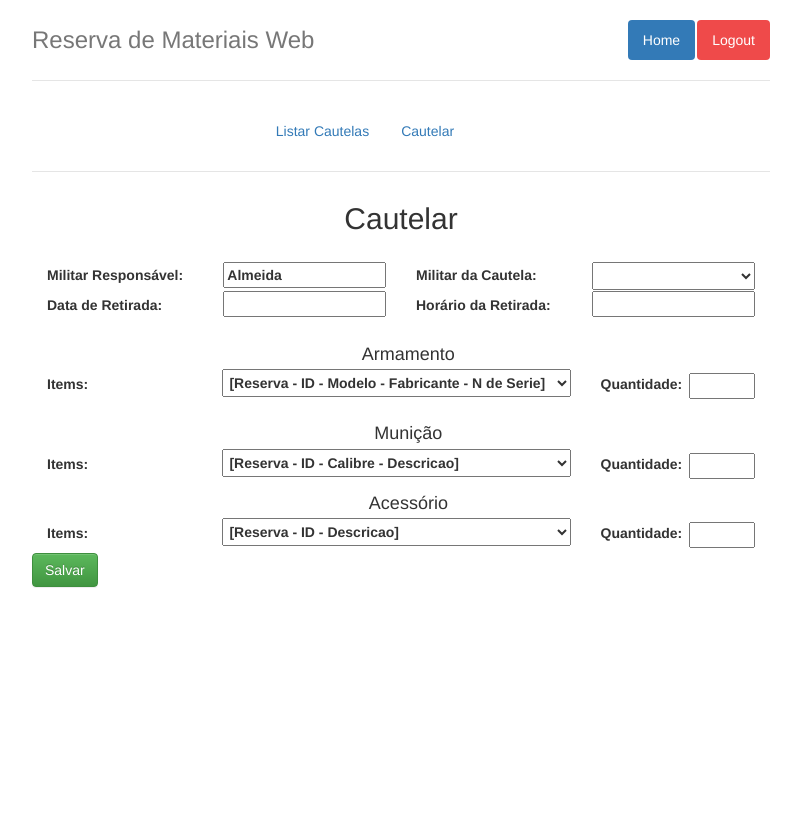
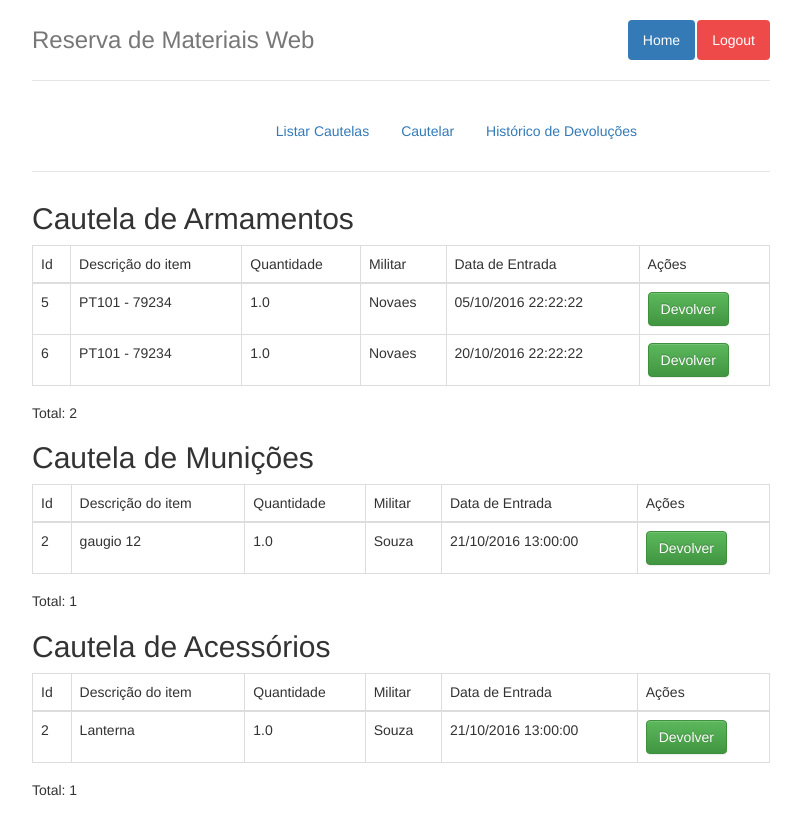
Before and after one commit to welbert/ProjetoWebPython, a Django app: page /p_registro/listar_cautelas in a window 1280 px wide. Shown: the whole page, without its empty margins (239-1040 px from the left). Before the commit the page ends 588 px from the top, so only its background shows below. Run offline with Django 3.2, Linux system fonts and the light colour scheme; a user stored in the database is signed in; data comes from the database, SQL or seed files in the repository; both versions use the stored data as it was after the commit; some libraries are stand-ins or nearby versions.

Commit message:
criado página de listagem de cautelas [já funcional]. adicionado botão de devolução de cautela por item e adicionado link no header de cautela

```diff
--- a/registro/models.py
+++ b/registro/models.py
@@ -7,7 +7,6 @@ class Armamento(models.Model):
     fabricante = models.CharField('Fabricante',max_length=200)
     def __str__(self):
         return "Id: "+str(self.id)+" - "+self.fabricante+"-"+self.modelo
-
 
 class Municao(models.Model):
     calibre = models.DecimalField('Calibre',max_digits=5, decimal_places=2)
--- a/registro/templates/registro/cautelar.html
+++ b/registro/templates/registro/cautelar.html
@@ -11,6 +11,7 @@
       <ul class="nav nav-pills" style=" margin-left: 31%;">
         <li role="presentation" ><a href="{% url 'listar_cautelas' %}">Listar Cautelas</a></li>
         <li role="presentation" ><a href="{% url 'cautelas' %}">Cautelar</a></li>
+        <li role="presentation" ><a href="{% url 'listar_cautelas' %}">Histórico de Devoluções</a></li>
       </ul>
     </nav>
 </div>
--- /dev/null
+++ b/registro/templates/registro/listar_cautelas.html
@@ -0,0 +1,115 @@
+{% extends 'base/layout.html' %}
+
+{% block title %}Equipamentos{% endblock %}
+
+{% block content %}
+
+<div class="header clearfix">
+    <nav>
+      <ul class="nav nav-pills" style=" margin-left: 31%;">
+        <li role="presentation" ><a href="{% url 'listar_cautelas' %}">Listar Cautelas</a></li>
+        <li role="presentation" ><a href="{% url 'cautelas' %}">Cautelar</a></li>
+        <li role="presentation" ><a href="{% url 'listar_cautelas' %}">Histórico de Devoluções</a></li>
+      </ul>
+    </nav>
+</div>
+
+{% if armamento_list %}
+<h2>Cautela de Armamentos</h2>
+<table class="table table-bordered table-responsive">
+<thead>
+<tr>
+    <td>Id</td>
+    <td>Descrição do item</td>
+    <td>Quantidade</td>
+    <td>Militar</td>
+    <td>Data de Entrada</td>
+    <td>Ações</td>
+</tr>
+</thead>
+<tbody>
+    {% for item in armamento_list %}
+        <tr>
+            <td>{{ item.id}}</td>
+            <td>{{ item.descricao}}</td>
+            <td>{{ item.quantidade}}</td>
+            <td>{{ item.nome_de_guerra}}</td>
+            <td>{{ item.data_de_retirada}}</td>
+            <td>
+                <a href=""><button class="btn btn-success">Devolver</button></a>
+            <!--    <a href="{% url 'index' %}" onclick="return confirm('Deseja Excluir?')"><button class="btn btn-danger">Excluir!</button></a>-->
+            </td>
+        </tr>
+    {% endfor %}
+</tbody>
+</table>
+<h5>Total: {{ armamento_count }}</h5>
+{% endif %}
+
+{% if municao_list %}
+<h2>Cautela de Munições</h2>
+<table class="table table-bordered table-responsive">
+<thead>
+<tr>
+    <td>Id</td>
+    <td>Descrição do item</td>
+    <td>Quantidade</td>
+    <td>Militar</td>
+    <td>Data de Entrada</td>
+    <td>Ações</td>
+</tr>
+</thead>
+<tbody>
+    {% for item in municao_list %}
+        <tr>
+            <td>{{ item.id}}</td>
+            <td>{{ item.descricao}}</td>
+            <td>{{ item.quantidade}}</td>
+            <td>{{ item.nome_de_guerra}}</td>
+            <td>{{ item.data_de_retirada}}</td>
+            <td>
+                <a href=""><button class="btn btn-success">Devolver</button></a>
+            <!--    <a href="{% url 'index' %}" onclick="return confirm('Deseja Excluir?')"><button class="btn btn-danger">Excluir!</button></a>-->
+            </td>
+        </tr>
+    {% endfor %}
+</tbody>
+</table>
+<h5>Total: {{ municao_count }}</h5>
+{% endif %}
+
+{% if acessorio_list %}
+
+<h2>Cautela de Acessórios</h2>
+
+<table class="table table-bordered table-responsive">
+<thead>
+<tr>
+    <td>Id</td>
+    <td>Descrição do item</td>
+    <td>Quantidade</td>
+    <td>Militar</td>
+    <td>Data de Entrada</td>
+    <td>Ações</td>
+</tr>
+</thead>
+<tbody>
+    {% for item in acessorio_list %}
+        <tr>
+            <td>{{ item.id}}</td>
+            <td>{{ item.descricao}}</td>
+            <td>{{ item.quantidade}}</td>
+            <td>{{ item.nome_de_guerra}}</td>
+            <td>{{ item.data_de_retirada}}</td>
+            <td>
+                <a href=""><button class="btn btn-success">Devolver</button></a>
+            <!--    <a href="{% url 'index' %}" onclick="return confirm('Deseja Excluir?')"><button class="btn btn-danger">Excluir!</button></a>-->
+            </td>
+        </tr>
+    {% endfor %}
+</tbody>
+</table>
+<h5>Total: {{ acessorio_count }}</h5>
+{% endif %}
+
+{% endblock %}
--- a/registro/urls.py
+++ b/registro/urls.py
@@ -7,7 +7,7 @@ urlpatterns = [
     url(r'^p_registro/armamento', views.list_arma, name='armamento'),
     url(r'^p_registro/municao', views.list_muni, name='municao'),
     url(r'^p_registro/acessorio', views.list_acesso, name='acessorio'),
-    url(r'^p_registro/listar_cautelas', views.cautelar_index, name='listar_cautelas'),
+    url(r'^p_registro/listar_cautelas', views.cautelar_listar, name='listar_cautelas'),
     url(r'^p_registro/cautelas', views.cautelar_index, name='cautelas'),
     url(r'^cautelaRegistro', views.formularioCautela, name='formularioCautela'),
     url(r'^(?P<equip_reserva_id>[0-9]+)/$', views.shows_equip_reserva_num, name='shows_equip_reserva_id'),
--- a/registro/views.py
+++ b/registro/views.py
@@ -123,6 +123,44 @@ def shows_equip_reserva_num(request, equip_reserva_id):
     output += "<br><br><b> Total de equipamentos cadastrados: "+str(i+im+ia)+'<b>'
 
     return HttpResponse( output )
+
+
+@login_required(login_url="../admin/login/")
+def cautelar_listar(request):
+    #return HttpResponse( "This is a test index" );
+    template = loader.get_template('registro/listar_cautelas.html')
+
+    armamento_list = Cautela_Armamento.objects.raw('\
+        SELECT caut_arm.id, (arm.modelo||" - "||arm.numero_de_serie) as descricao, caut_arm.quantidade, mili.nome_de_guerra, caut_arm.data_de_retirada FROM registro_cautela_armamento caut_arm\
+        JOIN registro_armamento arm ON arm.id = caut_arm.armamento_id\
+        JOIN registro_militar mili ON mili.id = caut_arm.militar_id\
+    ')
+
+    municao_list = Cautela_Municao.objects.raw('\
+        SELECT caut_muni.id, muni.descricao, caut_muni.quantidade, mili.nome_de_guerra, caut_muni.data_de_retirada FROM registro_cautela_municao caut_muni\
+        JOIN registro_municao muni ON muni.id = caut_muni.municao_id\
+        JOIN registro_militar mili ON mili.id = caut_muni.militar_id\
+    ')
+
+    acessorio_list= Cautela_Acessorio.objects.raw('\
+        SELECT caut_acess.id, acess.descricao, caut_acess.quantidade, mili.nome_de_guerra, caut_acess.data_de_retirada FROM registro_cautela_acessorio caut_acess\
+        JOIN registro_acessorio acess ON acess.id = caut_acess.acessorio_id\
+        JOIN registro_militar mili ON mili.id = caut_acess.militar_id\
+    ')
+
+    armamento_count = Cautela_Armamento.objects.count()
+    municao_count= Cautela_Municao.objects.count()
+    acessorio_count= Cautela_Acessorio.objects.count()
+
+    context = {
+        'armamento_list': armamento_list,
+        'armamento_count': armamento_count,
+        'municao_list': municao_list,
+        'municao_count': municao_count,
+        'acessorio_list': acessorio_list,
+        'acessorio_count': acessorio_count
+    }
+    return HttpResponse(template.render(context, request))
 
 
 @login_required(login_url="../admin/login/")
```
Also changed, not shown: db.sqlite3, 3 other files.
